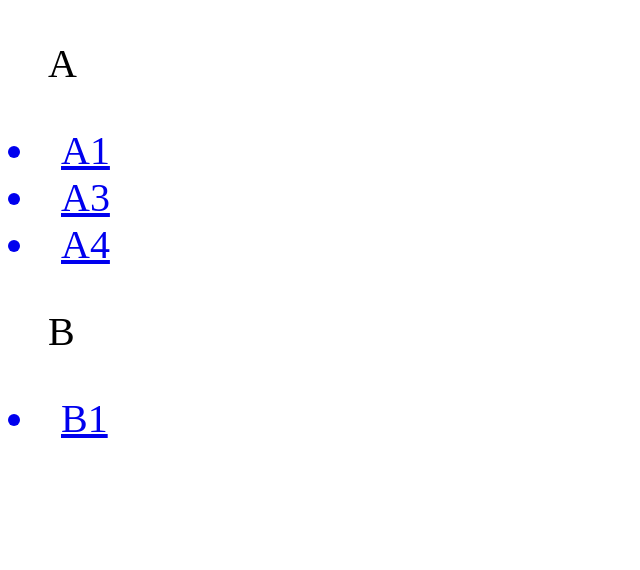
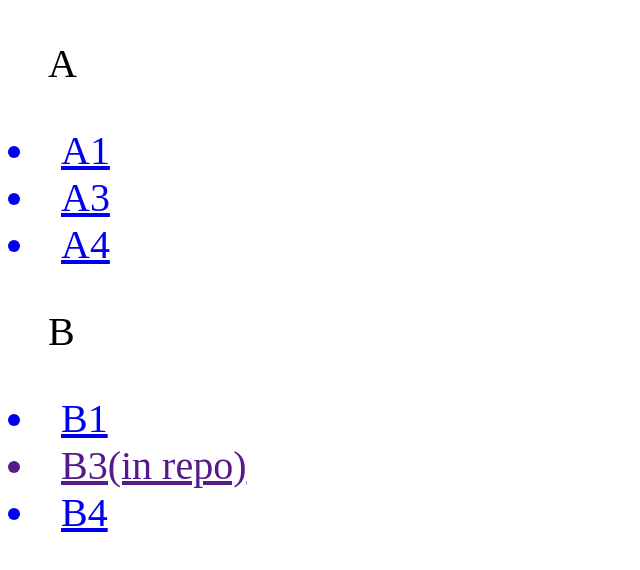
Before and after one commit to HimanshuAggarwal1404/Tasks, a browser extension: page index.html in a window 1280 px wide. Shown: the whole page, without its empty margins (0-640 px from the left). Drawn offline with Linux system fonts and the light colour scheme.

Commit message:
Update index.html

```diff
--- a/index.html
+++ b/index.html
@@ -13,6 +13,9 @@
     <a href="A/A4/index.html"><li style="font-size: 5vh;">A4</li></a>
     <ul style="font-size: 5vh;">B</ul>
     <a href="B/B1/index.html"><li style="font-size: 5vh;">B1</li></a>
+    <a href=""><li style="font-size: 5vh;">B3(in repo)</li></a>
+    <a href="B/B4/index.html"><li style="font-size: 5vh;">B4</li></a>
+
 
 </body>
 </html>
```
